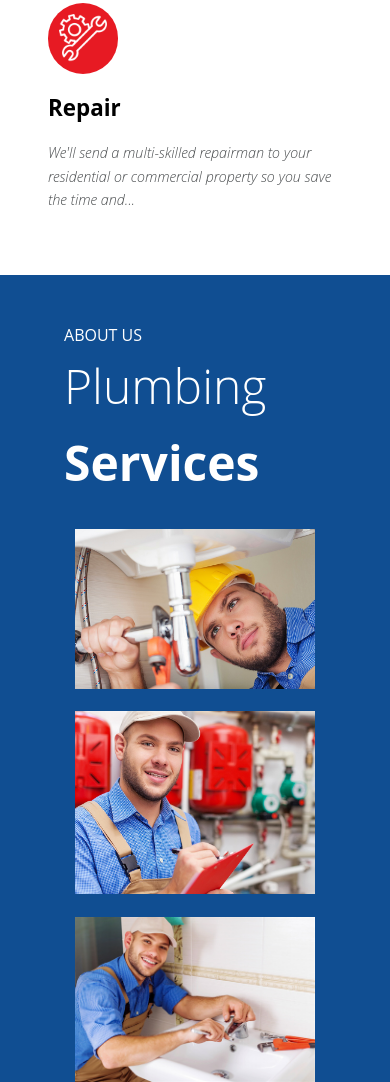
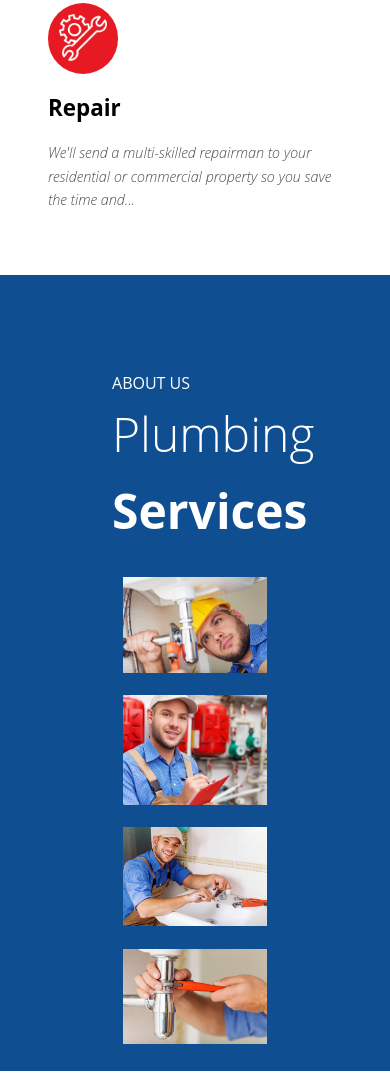
Before and after one commit to WeeNeeBee/House-Repair, a plain HTML site: page index.html in a window 390 px wide. Shown: the part 3481-4563 px from the top of the page. Drawn offline with Linux system fonts and the light colour scheme.

Commit message:
fixed desktop responsiveness

```diff
--- a/css/media.css
+++ b/css/media.css
@@ -277,5 +277,26 @@
         flex-direction: column;
         align-items: center;
     }
+}
+@media (max-width:1024px) {
+    .blue
+    {
+        background-color: #104E92;
+        color: white;
+        padding: 1rem 3rem;
+        overflow: hidden;
+    }
+    .blue-text
+    {
+        margin-top: 3rem;
+        margin-left: 1rem;
+    }
+    .plumbing-img
+    {
 
+        display: flex;
+        padding: 0;
+        margin: 0;
+        margin-right: 8rem;
+    }
 }
```
